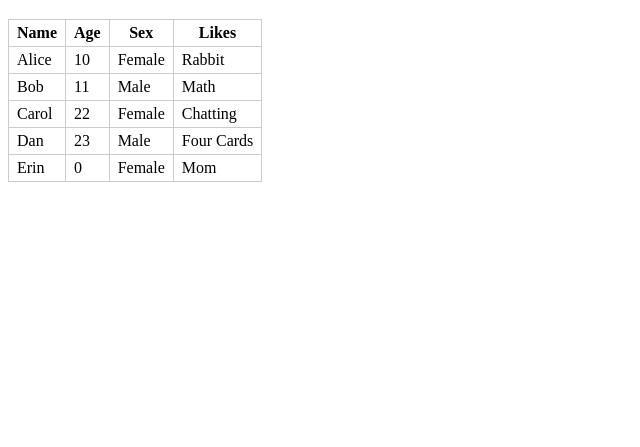
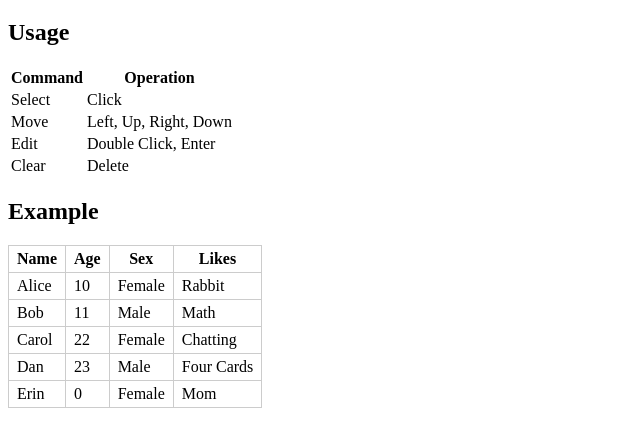
Before and after one commit to ginpei/excell, a plain HTML site: page index.html in a window 1280 px wide. Shown: the part 61-508 px from the top of the page, without its empty margins (0-640 px from the left). Drawn offline with Linux system fonts and the light colour scheme.

Commit message:
show usage

```diff
--- a/index.html
+++ b/index.html
@@ -8,6 +8,34 @@
 	</head>
 	<body>
 		<h1>ExCell</h1>
+		<h2>Usage</h2>
+		<table>
+			<thead>
+				<tr>
+					<th>Command</th>
+					<th>Operation</th>
+				</tr>
+			</thead>
+			<tbody>
+				<tr>
+					<td>Select</td>
+					<td>Click</td>
+				</tr>
+				<tr>
+					<td>Move</td>
+					<td>Left, Up, Right, Down</td>
+				</tr>
+				<tr>
+					<td>Edit</td>
+					<td>Double Click, Enter</td>
+				</tr>
+				<tr>
+					<td>Clear</td>
+					<td>Delete</td>
+				</tr>
+			</tbody>
+		</table>
+		<h2>Example</h2>
 		<table class="table js-table">
 			<thead>
 				<tr>
```
